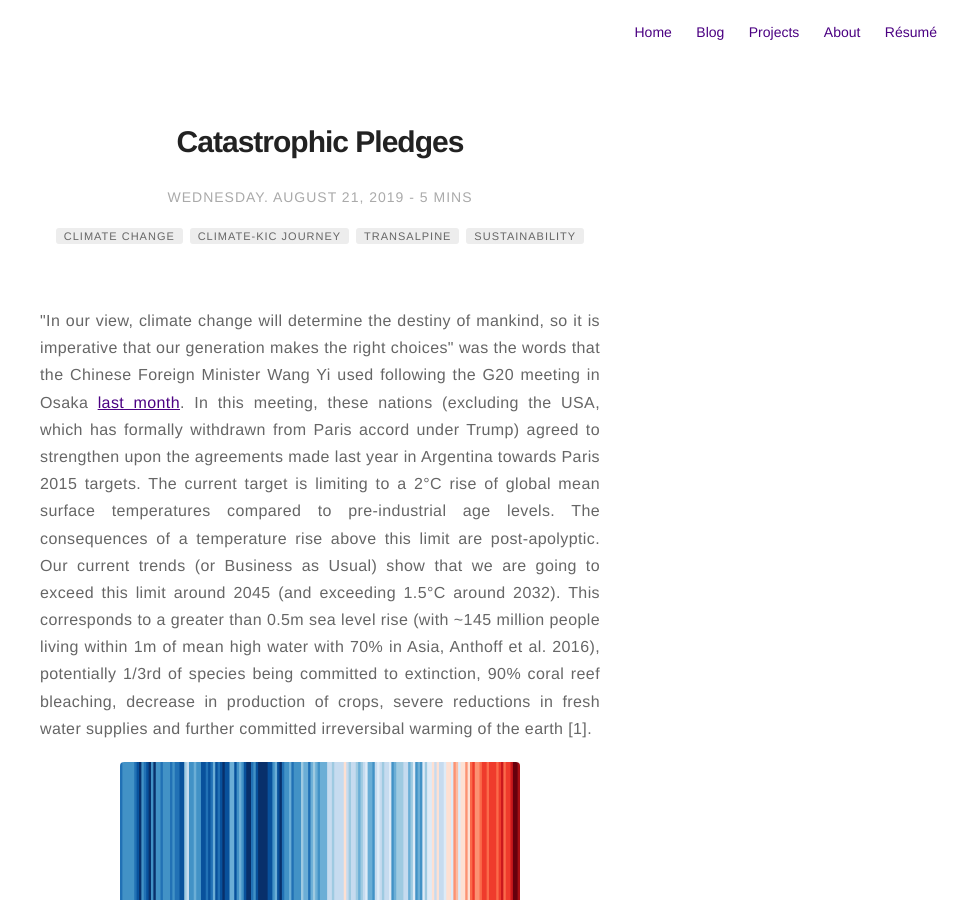
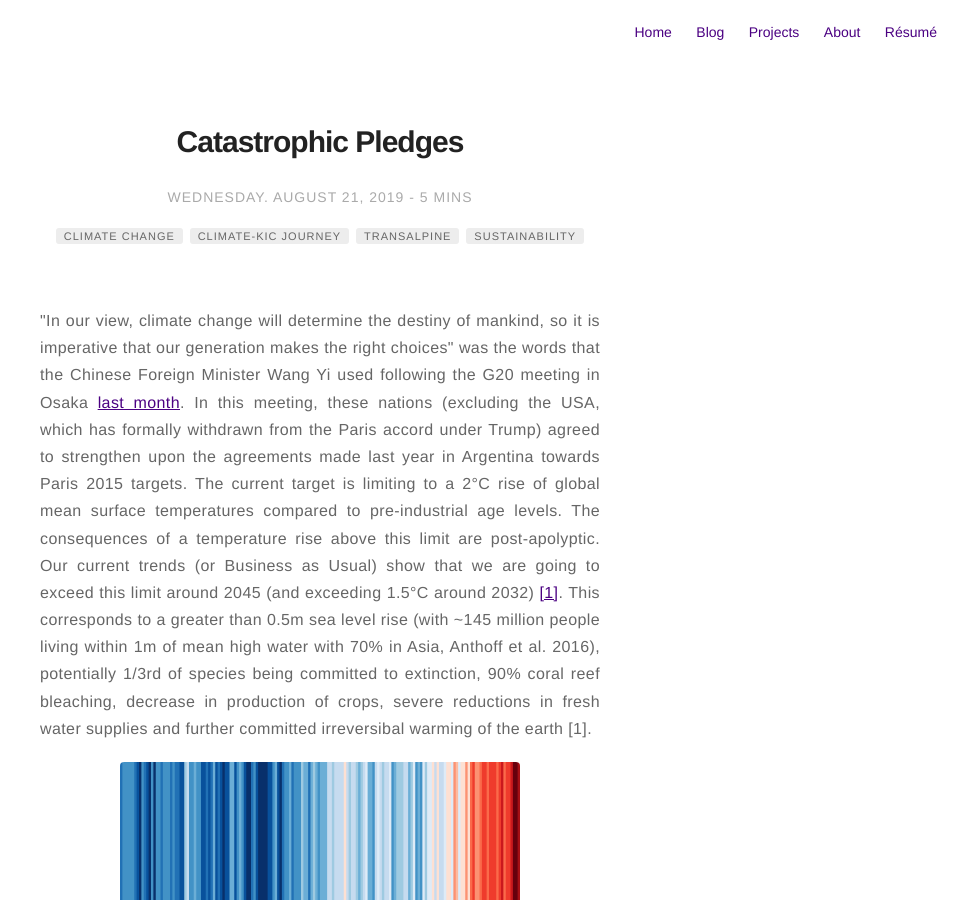
Before and after one commit to anjukan/anjukan.github.io, a Jekyll site: the page built from _posts/2019-08-12-Climate-Emergency.markdown, in a window 1280 px wide and 900 px high. Shown: the whole window, without its empty margins (320-1280 px from the left). Built offline with Jekyll 4.4.1, drawn with Linux system fonts in a browser that asks for light colours.

Commit message:
Added v5 of climate emergency blog

```diff
--- a/_posts/2019-08-12-Climate-Emergency.markdown
+++ b/_posts/2019-08-12-Climate-Emergency.markdown
@@ -19,12 +19,14 @@ externalLink: false
 
 <p> "In our view, climate change will determine the destiny of mankind, so it is imperative that our generation
 makes the right choices" was the words that the Chinese Foreign Minister Wang Yi used following the G20 meeting
-in Osaka <a href="https://www.dw.com/en/g20-summit-world-leaders-agree-on-climate-deal/a-49408651">last month</a>. In this meeting, these nations (excluding the USA, which has formally withdrawn from Paris accord
+in Osaka <a href="https://www.dw.com/en/g20-summit-world-leaders-agree-on-climate-deal/a-49408651">last month</a>. In this meeting, these nations
+(excluding the USA, which has formally withdrawn from the Paris accord
 under Trump) agreed to strengthen upon the agreements made
 last year in Argentina towards Paris 2015 targets. The current target is limiting to a 2&deg;C rise of global mean surface temperatures compared to
 pre-industrial age levels. The consequences of a temperature rise above this limit are post-apolyptic. Our current trends (or Business
-as Usual) show that we are going to exceed this limit around 2045 (and exceeding 1.5&deg;C around 2032). This corresponds to a greater
-than 0.5m sea level rise (with ~145 million people living within 1m of mean high water with 70% in Asia, Anthoff et al. 2016), potentially 1/3rd of species being committed to extinction, 90% coral reef bleaching, decrease in
+as Usual) show that we are going to exceed this limit around 2045 (and exceeding 1.5&deg;C around 2032) <a href="https://croadsworldclimate.climateinteractive.org/">[1]</a>.
+This corresponds to a greater than 0.5m sea level rise (with ~145 million people living within 1m of mean high water with 70% in Asia, Anthoff et al. 2016),
+potentially 1/3rd of species being committed to extinction, 90% coral reef bleaching, decrease in
 production of crops, severe reductions in fresh water supplies and further committed irreversibal warming of the earth [1]. </p>
 
 </div>
```
